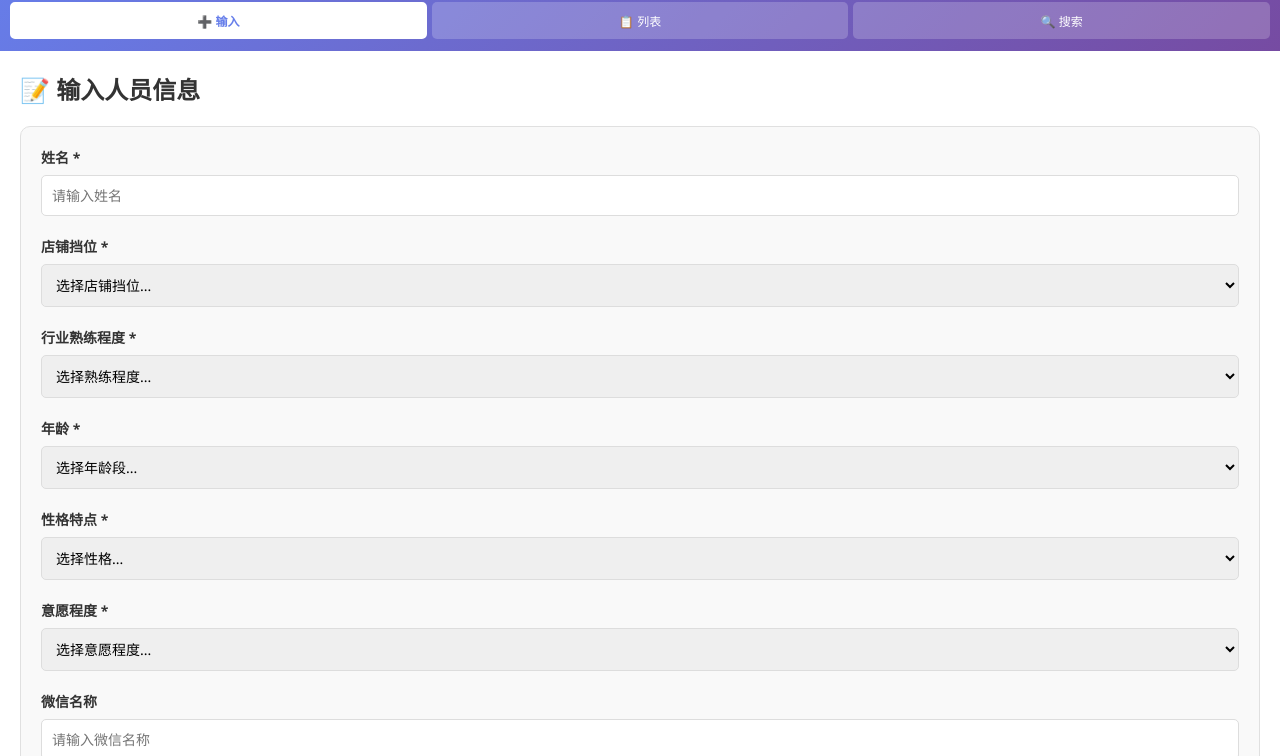
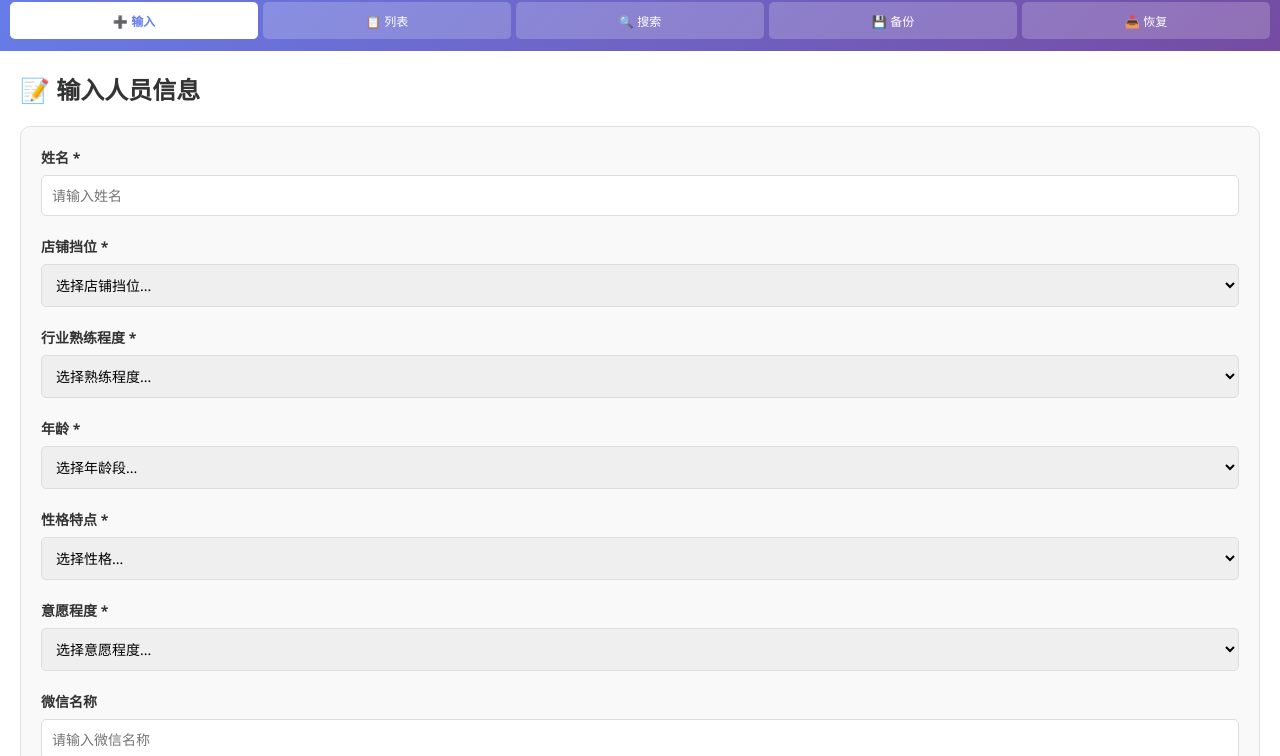
Before and after one commit to yydwusayin246-cloud/person-info-app, a plain HTML site: page index.html in a window 1280 px wide. Shown: the part 44-800 px from the top of the page. Drawn offline with Linux system fonts and the light colour scheme.

Commit message:
fix: 恢复缺失的备份/恢复按钮和文件输入

```diff
--- a/index.html
+++ b/index.html
@@ -34,6 +34,8 @@
                 <button class="nav-btn active" data-screen="input">➕ 输入</button>
                 <button class="nav-btn" data-screen="list">📋 列表</button>
                 <button class="nav-btn" data-screen="search">🔍 搜索</button>
+                <button id="backup-btn" class="nav-btn nav-btn-backup" onclick="exportData()">💾 备份</button>
+                <button id="restore-btn" class="nav-btn nav-btn-restore" onclick="triggerImport()">📥 恢复</button>
                 <button id="install-btn" class="nav-btn" style="display: none; background: #4CAF50;">⬇️ 安装</button>
             </div>
         </nav>
@@ -274,6 +276,9 @@
         </div>
     </div>
 
+    <!-- 隐藏的文件导入 input -->
+    <input type="file" id="import-file-input" accept=".json" style="display: none;" onchange="importData(event)">
+
     <script src="app.js"></script>
 
     <!-- PWA Service Worker 注册 -->
```
